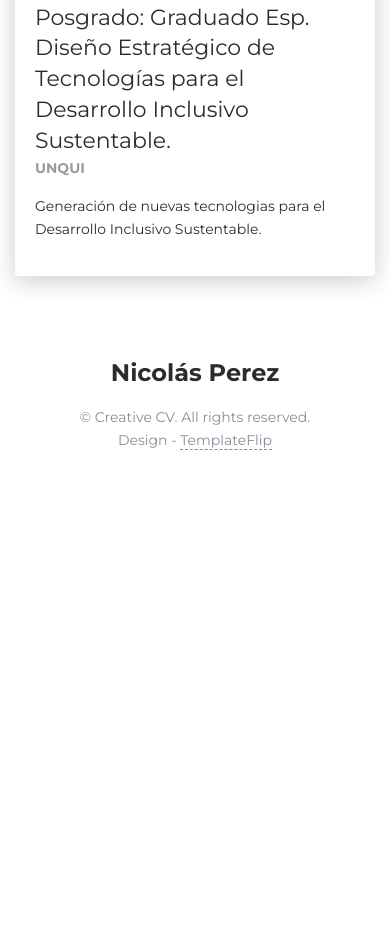
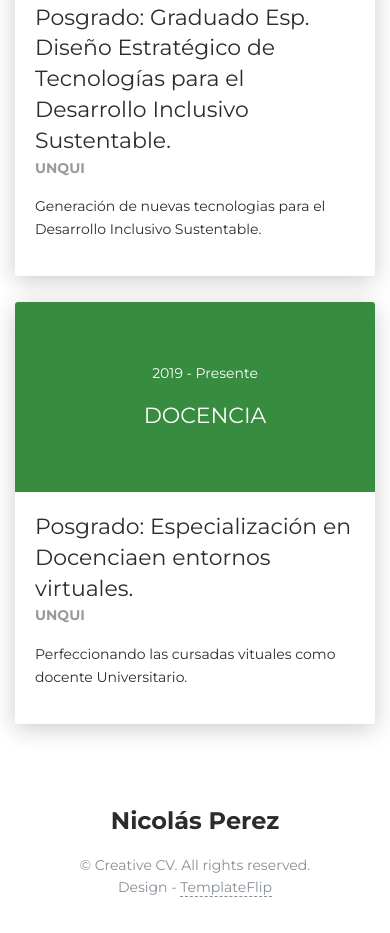
Before and after one commit to NicolasPerezUNLaSMN/cv, a plain HTML site: page index.html in a window 390 px wide. Shown: the part 5883-6816 px from the top of the page. Before the commit the page ends 6374 px from the top, so only its background shows below. Drawn offline with Linux system fonts and the light colour scheme.

Commit message:
Actualizado 24-2-2021 - Descarga

```diff
--- a/index.html
+++ b/index.html
@@ -53,7 +53,7 @@
           <p class="category text-white">Meteorólogo, Desarrollador Web y BanckEnd, docente Universitario</p>
 
 
-         <a class="btn btn-primary" href="#" data-aos="zoom-in" data-aos-anchor="data-aos-anchor">Descargar CV</a>
+         <a class="btn btn-primary" href="https://github.com/NicolasPerezUNLaSMN/cv/raw/master/Nicol%C3%A1sPerez.pdf" data-aos="zoom-in" data-aos-anchor="data-aos-anchor">Descargar CV</a>
 
         </div>
       </div>
@@ -491,6 +491,26 @@
         </div>
       </div>
     </div>
+
+    <div class="card">
+      <div class="row">
+        <div class="col-md-3 bg-primary" data-aos="fade-right" data-aos-offset="50" data-aos-duration="500">
+          <div class="card-body cc-education-header">
+            <p>2019 - Presente</p>
+            <div class="h5">DOCENCIA</div>
+          </div>
+        </div>
+        <div class="col-md-9" data-aos="fade-left" data-aos-offset="50" data-aos-duration="500">
+          <div class="card-body">
+            <div class="h5">Posgrado: Especialización en Docenciaen entornos virtuales.</div>
+            <p class="category">UNQUI</p>
+            <p>Perfeccionando las cursadas vituales como docente Universitario.</p>
+          </div>
+        </div>
+      </div>
+    </div>
+
+
   </div>
 </div>
 
```
